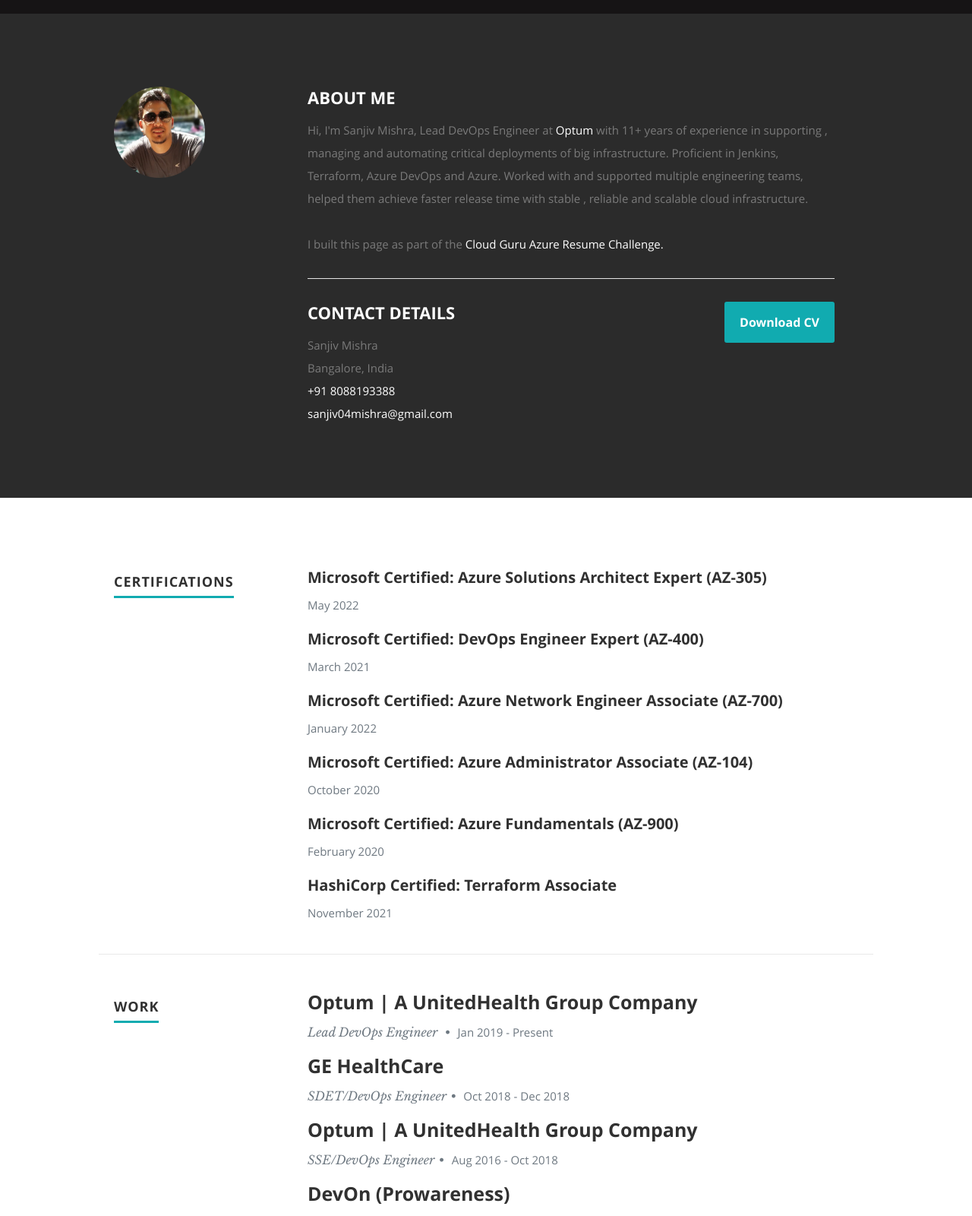
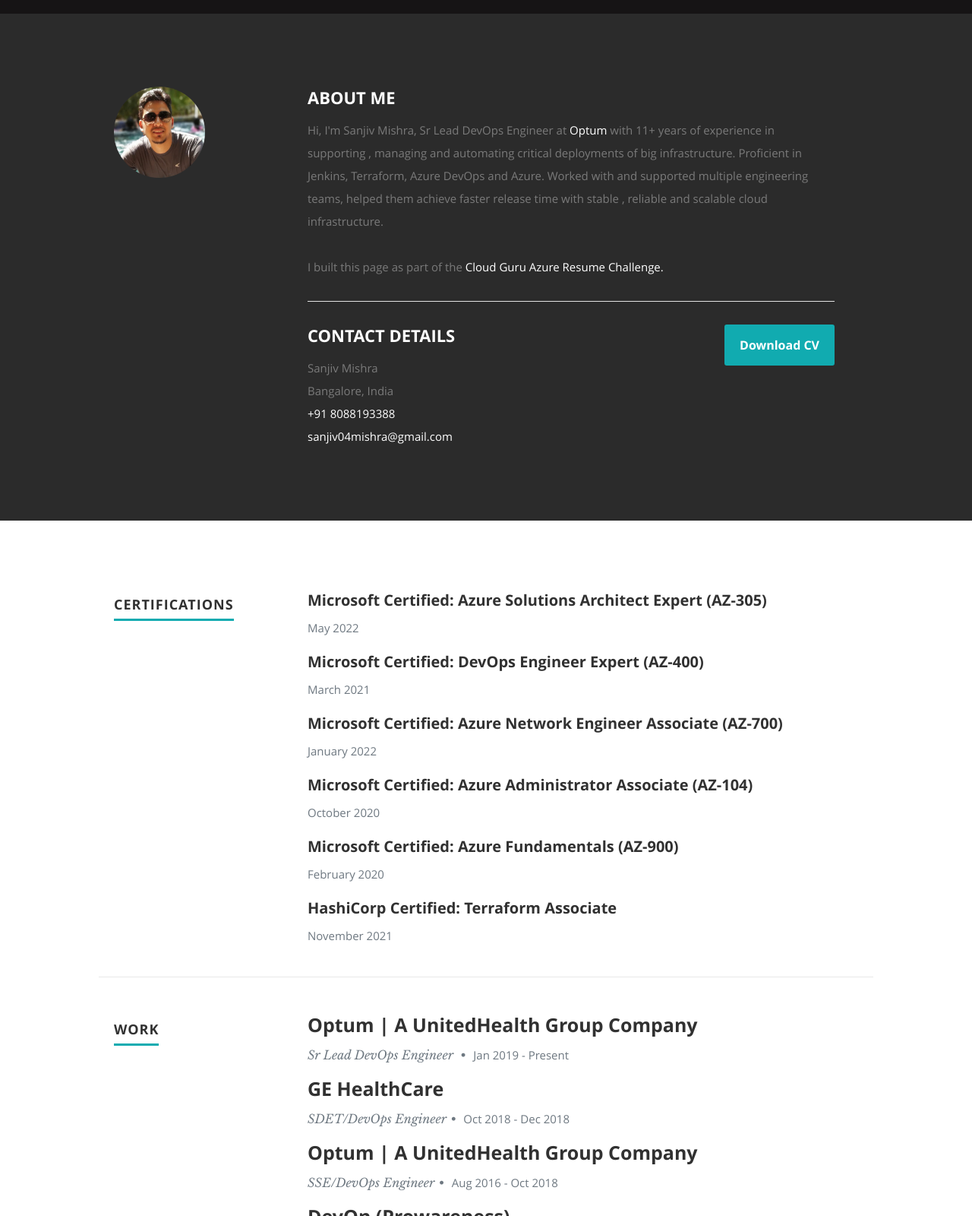
Before and after one commit to smishr04/azure-resume, a plain HTML site: page frontend/index.html in a window 1280 px wide. Shown: the part 782-2382 px from the top of the page at 76% size. Drawn offline with nearby package versions, Linux system fonts and the light colour scheme; no server answers.

Commit message:
Update index.html

```diff
--- a/frontend/index.html
+++ b/frontend/index.html
@@ -88,7 +88,7 @@
 
             <h2>ABOUT ME</h2>
 
-            <p> Hi, I'm Sanjiv Mishra, <span>Lead DevOps Engineer at <a href="https://en.wikipedia.org/wiki/Optum">Optum</a></span>
+            <p> Hi, I'm Sanjiv Mishra, <span>Sr Lead DevOps Engineer at <a href="https://en.wikipedia.org/wiki/Optum">Optum</a></span>
                 with 11+ years of experience in supporting , managing and automating critical deployments of big infrastructure. Proficient in Jenkins, Terraform,
                 Azure DevOps and Azure. Worked with and supported multiple engineering teams, helped them achieve faster release time with stable , reliable and
                 scalable cloud infrastructure.
@@ -225,7 +225,7 @@
                <div class="twelve columns">
 
                   <h3>Optum | A UnitedHealth Group Company</h3>
-                  <p class="info">Lead DevOps Engineer <span>&bull;</span> <em class="date">Jan 2019 - Present</em></p>
+                  <p class="info">Sr Lead DevOps Engineer <span>&bull;</span> <em class="date">Jan 2019 - Present</em></p>
 
 
 
```
